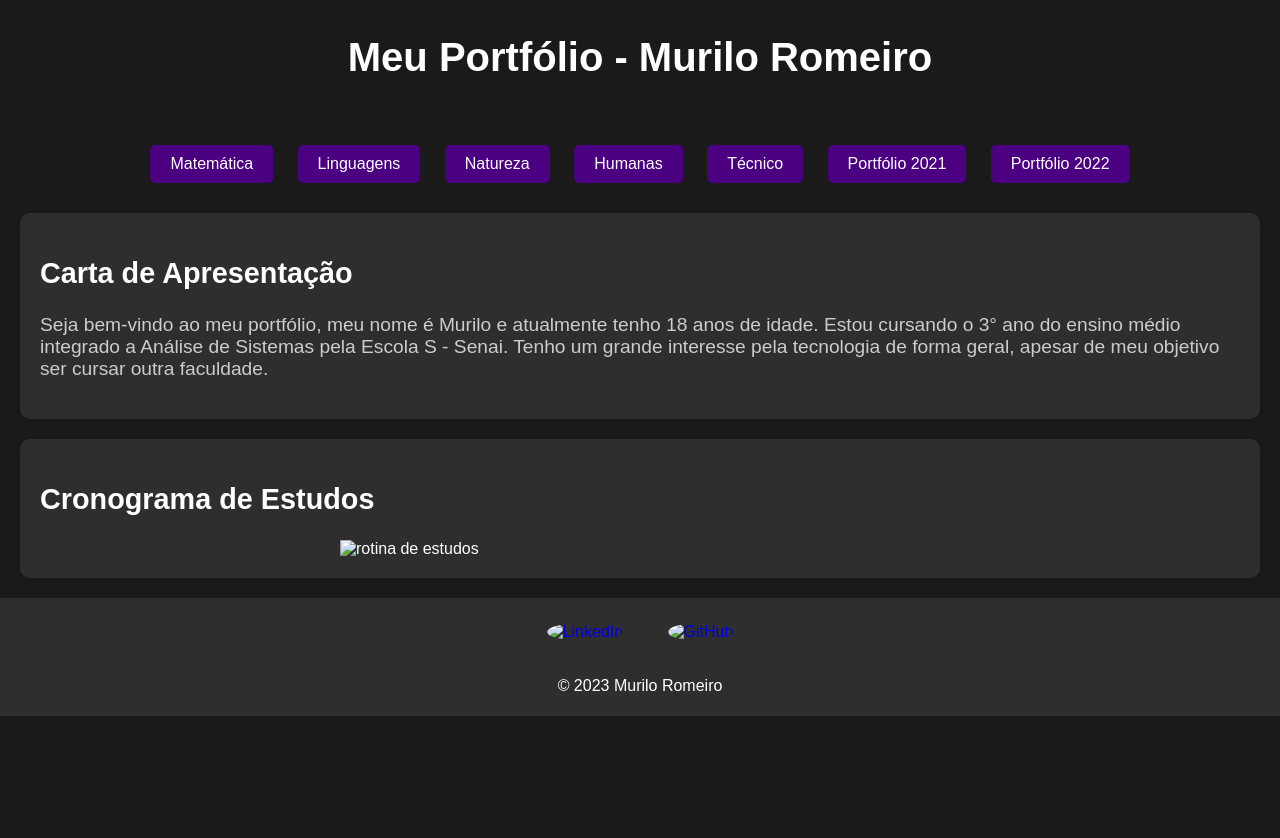
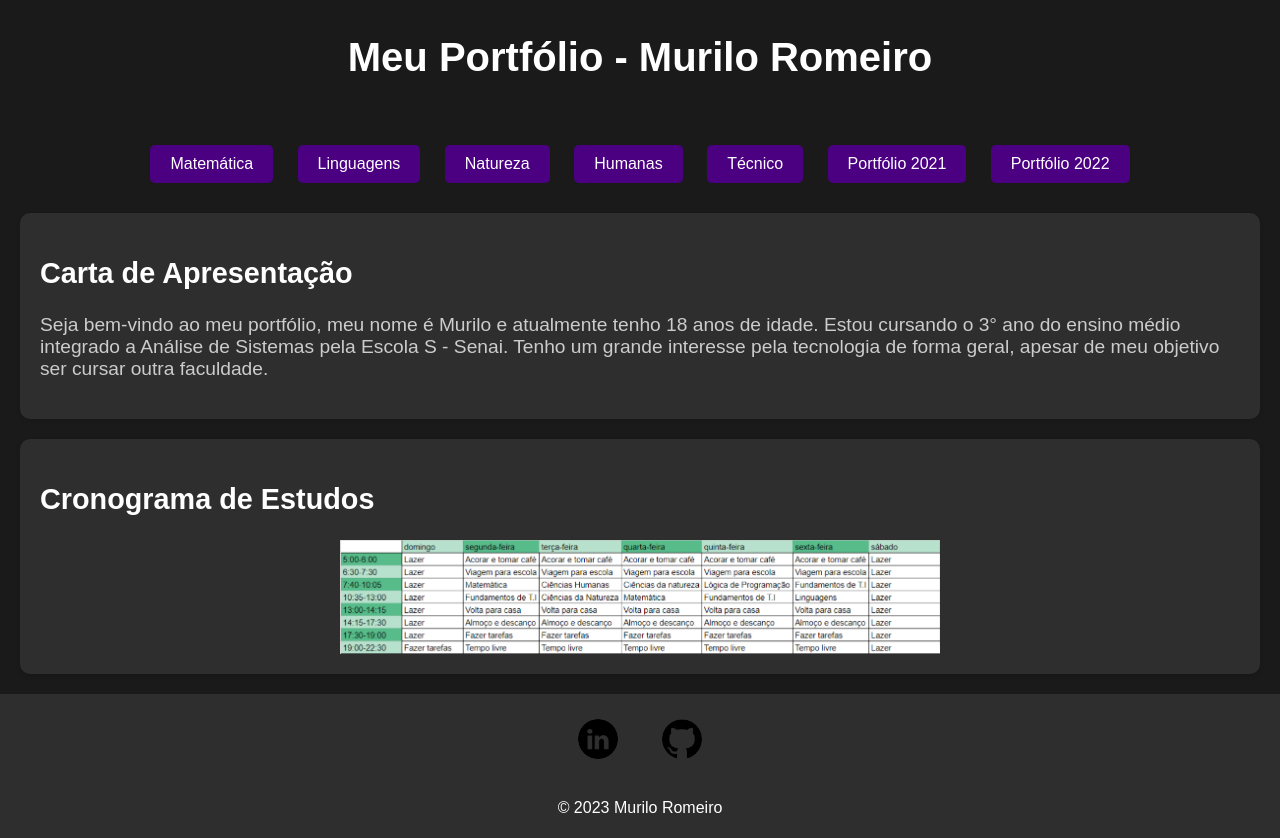
Before and after one commit to Murilo-Romeiro/PortfolioW, a plain HTML site: page index.html in a window 1280 px wide. Before the commit the page ends 800 px from the top, so only its background shows below. Drawn offline with Linux system fonts and the light colour scheme; the site is published under a folder, as on GitHub Pages, so addresses that start at the root find nothing.

Commit message:
Update index.html

```diff
--- a/index.html
+++ b/index.html
@@ -33,15 +33,15 @@
 
     <section id="cronograma">
         <h2>Cronograma de Estudos</h2>
-        <img src="/rotina.png" alt="rotina de estudos">
+        <img src="rotina.png" alt="rotina de estudos">
     </section>
 
     <footer>
         <a target="_blank" href="https://www.linkedin.com/in/murilo-romeiro-a95645233/" class="botao-linkedin">
-            <img src="/linkedin_logo.png" alt="LinkedIn" height="40" width="40">
+            <img src="linkedin_logo.png" alt="LinkedIn" height="40" width="40">
         </a>
         <a target="_blank" href="https://www.github.com/Murilo-Romeiro" class="botao-github">
-            <img src="/github_logo.png" alt="GitHub" height="40" width="40">
+            <img src="github_logo.png" alt="GitHub" height="40" width="40">
         </a>
         <p>&copy; 2023 Murilo Romeiro</p>
     </footer>
```
